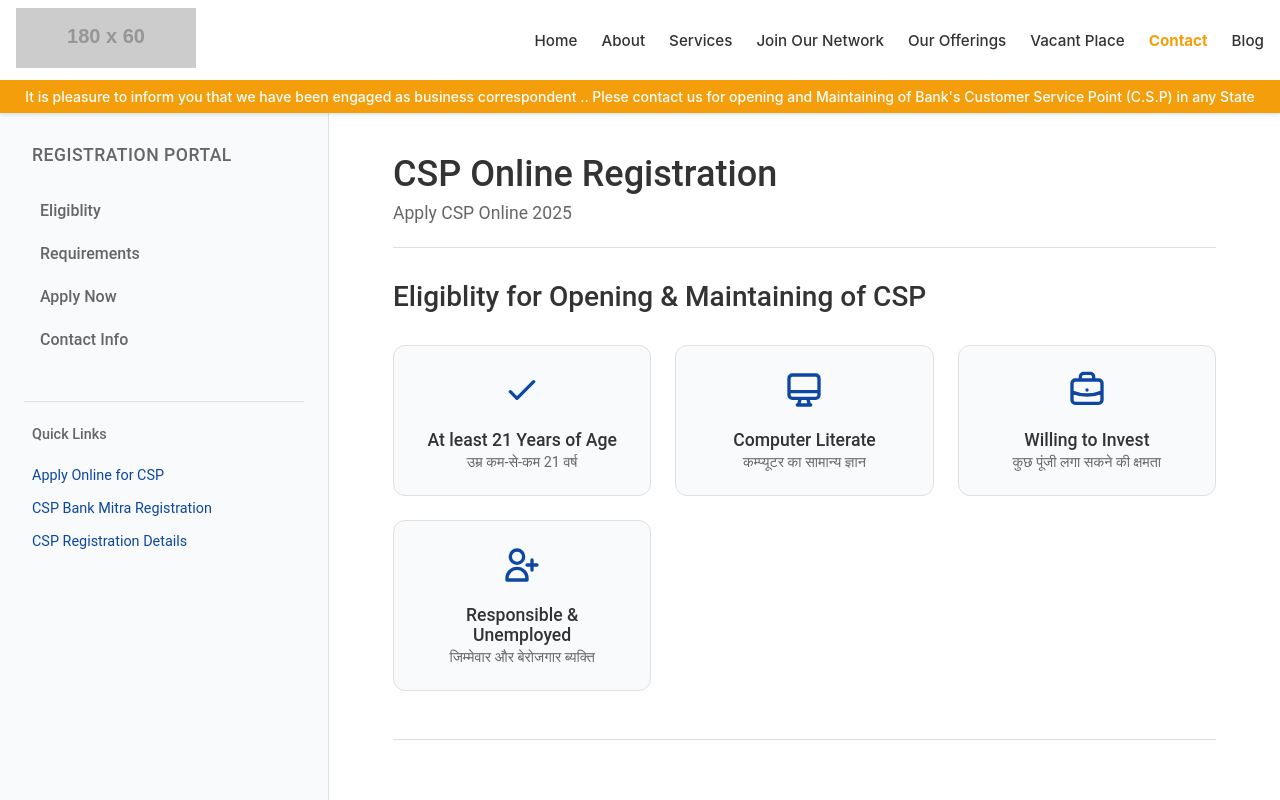
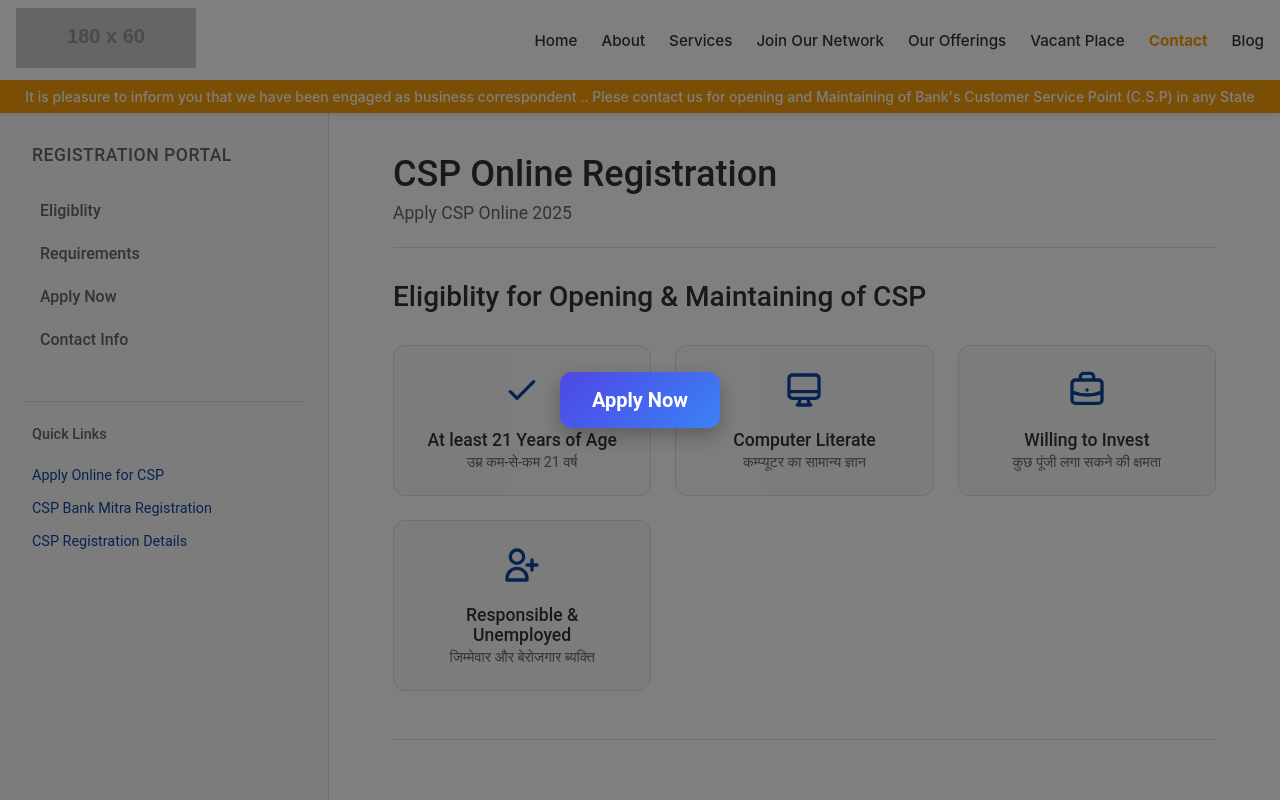
Before and after one commit to arnabsrj/Digital-India, a React (Create React App) app in the folder frontend/: page /contacts in a window 1280 px wide. Shown: the top 800 px of the page. Built offline with nearby package versions, Linux system fonts and the light colour scheme.

Commit message:
apply button

```diff
--- a/frontend/src/pages/Contact.css
+++ b/frontend/src/pages/Contact.css
@@ -408,3 +408,61 @@
     font-size: 1.9rem;
   }
 }
+
+.apply-popup {
+  position: fixed;
+  top: 20%;
+  right: 50%;
+  z-index: 2000;
+  background: rgba(255, 255, 255, 0.95);
+  border: 2px solid #007bff;
+  border-radius: 10px;
+  padding: 2vw;
+  box-shadow: 0 4px 15px rgba(0,0,0,0.2);
+}
+
+.apply-popup-btn {
+  background: #007bff;
+  color: white;
+  border: none;
+  padding: 10px 18px;
+  border-radius: 6px;
+  font-size: 16px;
+  cursor: pointer;
+  transition: background 0.3s ease;
+}
+
+.apply-popup-btn:hover {
+  background: #0056b3;
+}
+/* Popup overlay */
+.popup-overlay {
+  position: fixed;
+  top: 0;
+  left: 0;
+  width: 100%;
+  height: 100%;
+  background: rgba(0, 0, 0, 0.5);
+  display: flex;
+  justify-content: center;
+  align-items: center;
+  z-index: 9999;
+}
+
+/* Modern apply button */
+.popup-button {
+  background: linear-gradient(135deg, #4f46e5, #3b82f6);
+  color: #fff;
+  padding: 1rem 2rem;
+  font-size: 1.25rem;
+  font-weight: 600;
+  border-radius: 12px;
+  cursor: pointer;
+  box-shadow: 0 8px 20px rgba(0,0,0,0.25);
+  transition: transform 0.2s ease, box-shadow 0.2s ease;
+}
+
+.popup-button:hover {
+  transform: translateY(-3px);
+  box-shadow: 0 12px 25px rgba(0,0,0,0.3);
+}
--- a/frontend/src/pages/Contact.jsx
+++ b/frontend/src/pages/Contact.jsx
@@ -1,4 +1,4 @@
-import React from 'react';
+import React, { useEffect, useState, useRef } from 'react';
 import './Contact.css';
 
 // --- Icons ---
@@ -40,14 +40,51 @@ const BatteryIcon = () => (
 );
 
 const Contact = () => {
+  const [showPopup, setShowPopup] = useState(true);
+  const popupRef = useRef(null);
 
   const handleSubmit = (e) => {
     e.preventDefault();
     alert("Form Submitted! (This is a demo)");
   };
 
+  useEffect(() => {
+    const handleClickOutside = (event) => {
+      if (popupRef.current && !popupRef.current.contains(event.target)) {
+        setShowPopup(false);
+      }
+    };
+
+    if (showPopup) {
+      document.addEventListener("mousedown", handleClickOutside);
+      document.body.style.overflow = 'hidden'; // prevent scrolling
+    } else {
+      document.body.style.overflow = 'auto'; // allow scrolling again
+    }
+
+    return () => {
+      document.removeEventListener("mousedown", handleClickOutside);
+      document.body.style.overflow = 'auto';
+    };
+  }, [showPopup]);
+
+  const handleApplyClick = () => {
+    const contactForm = document.querySelector('.jn-form-section');
+    if (contactForm) {
+      contactForm.scrollIntoView({ behavior: 'smooth' });
+    }
+    setShowPopup(false);
+  };
+
   return (
     <main className="contact-register-page">
+      {showPopup && (
+        <div className="popup-overlay">
+          <div className="popup-button" ref={popupRef} onClick={handleApplyClick}>
+            Apply Now
+          </div>
+        </div>
+      )}
       <div className="cr-container">
 
         {/* --- Sidebar --- */}
```
